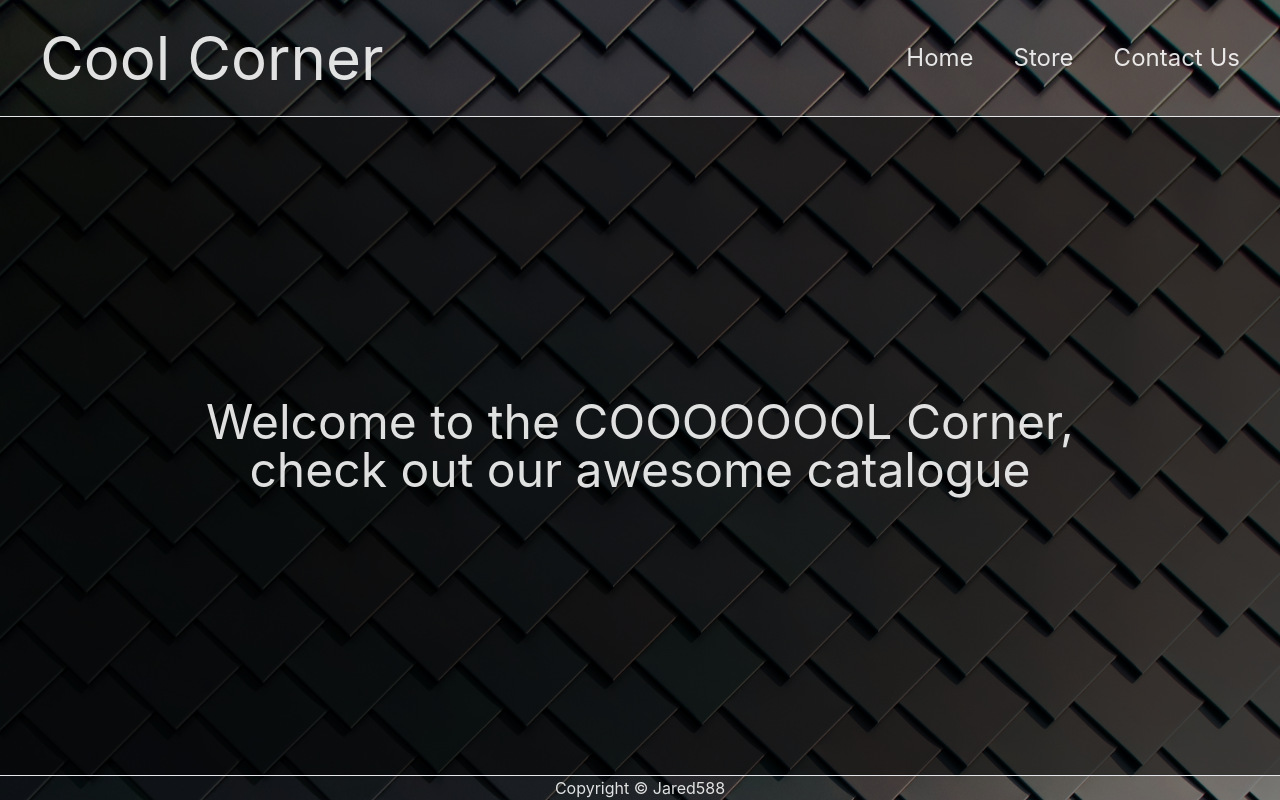
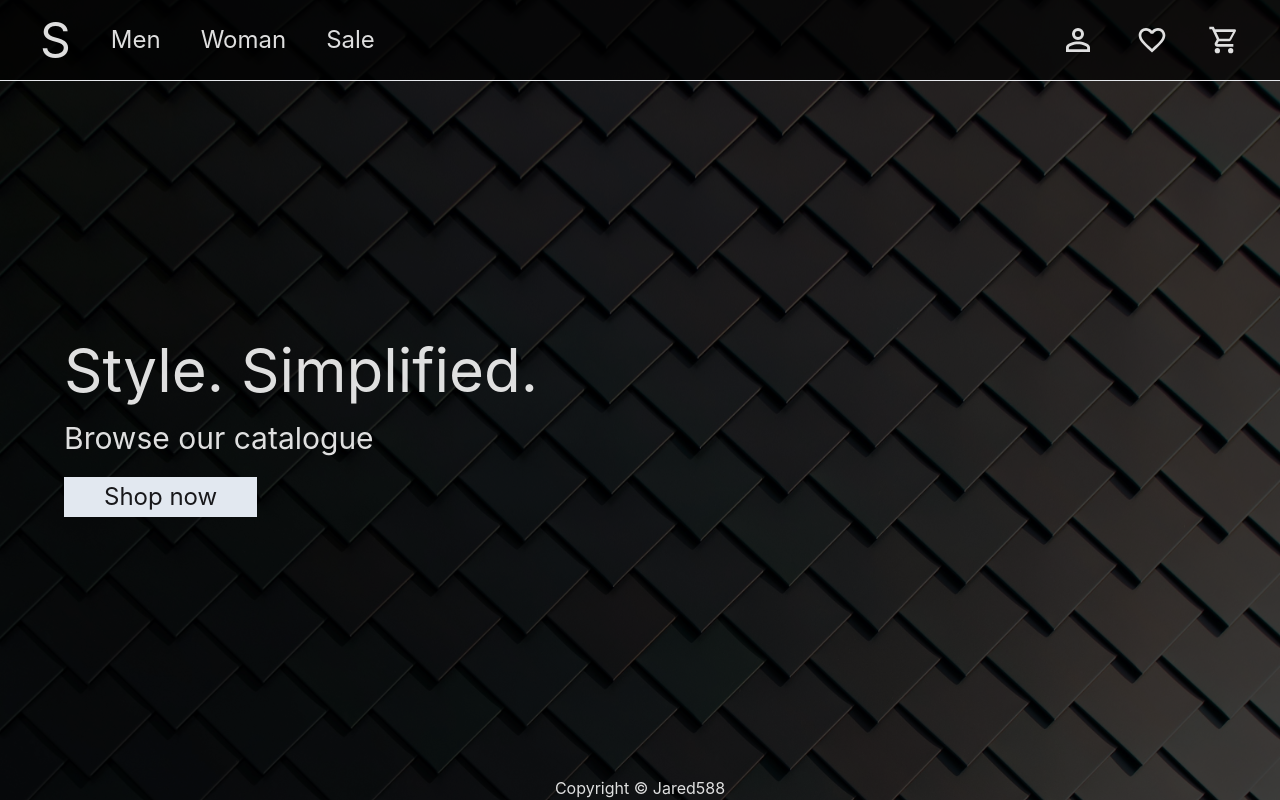
Before and after one commit to Jared588/shopping-cart, a React (Vite) app: page / in a window 1280 px wide. Built offline with nearby package versions, Linux system fonts and the light colour scheme.

Commit message:
Improve styling/layout of Homepage

```diff
--- a/src/Home.jsx
+++ b/src/Home.jsx
@@ -1,18 +1,29 @@
 function Home() {
   return (
     <div className="flex flex-col min-h-svh justify-between bg-black bg-opacity-50">
-      <header className="flex flex-col text-center justify-between sm:flex-col md:flex-row lg:flex-row">
-        <h1 className="py-7 px-10 text-6xl">Cool Corner</h1>
+      <header className="flex flex-col text-center justify-between sm:flex-col md:flex-row lg:flex-row bg-black bg-opacity-85">
+        <div className="flex flex-wrap justify-center py-4 px-10">
+          <h1 className="text-5xl cursor-pointer">S</h1>
+          <nav className="flex items-center text-2xl px-10 space-x-10 *:cursor-pointer">
+            <p>Men</p>
+            <p>Woman</p>
+            <p>Sale</p>
+          </nav>
+        </div>
         <nav className="flex items-center justify-center text-2xl px-10 space-x-10 *:cursor-pointer">
-          <p>Home</p>
-          <p>Store</p>
-          <p>Contact Us</p>
+          <svg className="w-9" xmlns="http://www.w3.org/2000/svg" viewBox="0 0 24 24"><title>account-outline</title><path d="M12,4A4,4 0 0,1 16,8A4,4 0 0,1 12,12A4,4 0 0,1 8,8A4,4 0 0,1 12,4M12,6A2,2 0 0,0 10,8A2,2 0 0,0 12,10A2,2 0 0,0 14,8A2,2 0 0,0 12,6M12,13C14.67,13 20,14.33 20,17V20H4V17C4,14.33 9.33,13 12,13M12,14.9C9.03,14.9 5.9,16.36 5.9,17V18.1H18.1V17C18.1,16.36 14.97,14.9 12,14.9Z" fill="rgba(255, 255, 255, 0.87)" /></svg>
+          <svg className="w-8" xmlns="http://www.w3.org/2000/svg" viewBox="0 0 24 24"><title>heart-outline</title><path d="M12.1,18.55L12,18.65L11.89,18.55C7.14,14.24 4,11.39 4,8.5C4,6.5 5.5,5 7.5,5C9.04,5 10.54,6 11.07,7.36H12.93C13.46,6 14.96,5 16.5,5C18.5,5 20,6.5 20,8.5C20,11.39 16.86,14.24 12.1,18.55M16.5,3C14.76,3 13.09,3.81 12,5.08C10.91,3.81 9.24,3 7.5,3C4.42,3 2,5.41 2,8.5C2,12.27 5.4,15.36 10.55,20.03L12,21.35L13.45,20.03C18.6,15.36 22,12.27 22,8.5C22,5.41 19.58,3 16.5,3Z" fill="rgba(255, 255, 255, 0.87)" /></svg>
+          <svg className="w-8" xmlns="http://www.w3.org/2000/svg" viewBox="0 0 24 24"><title>cart-outline</title><path d="M17,18A2,2 0 0,1 19,20A2,2 0 0,1 17,22C15.89,22 15,21.1 15,20C15,18.89 15.89,18 17,18M1,2H4.27L5.21,4H20A1,1 0 0,1 21,5C21,5.17 20.95,5.34 20.88,5.5L17.3,11.97C16.96,12.58 16.3,13 15.55,13H8.1L7.2,14.63L7.17,14.75A0.25,0.25 0 0,0 7.42,15H19V17H7C5.89,17 5,16.1 5,15C5,14.65 5.09,14.32 5.24,14.04L6.6,11.59L3,4H1V2M7,18A2,2 0 0,1 9,20A2,2 0 0,1 7,22C5.89,22 5,21.1 5,20C5,18.89 5.89,18 7,18M16,11L18.78,6H6.14L8.5,11H16Z" fill="rgba(255, 255, 255, 0.87)" /></svg>
         </nav>
       </header>
-      <div className="text-5xl bg-black bg-opacity-50 border-y flex flex-auto justify-center items-center text-center">
-        Welcome to the COOOOOOOL Corner, <br />check out our awesome catalogue
+      <div className="text-5xl bg-black bg-opacity-50 border-t flex flex-auto justify-left items-center text-left px-16">
+        <div>
+          <p className="slide-in mb-5 text-6xl">Style. Simplified.</p>
+          <p className="slide-in-2 mb-2 text-3xl">Browse our catalogue</p>
+          <button className="slide-in-2 px-10 py-1 text-2xl bg-slate-200 text-zinc-900">Shop now</button>
+        </div>
       </div>
-      <footer className="text-center">Copyright © Jared588</footer>
+      <footer className="text-center bg-black bg-opacity-50">Copyright © Jared588</footer>
     </div>
   );
 }
--- a/src/index.css
+++ b/src/index.css
@@ -22,4 +22,25 @@ body {
   min-width: 320px;
   min-height: 100vh;
   background: url('./assets/background.jpg') center/cover no-repeat;
+  overflow: hidden;
 }
+
+/* Animations */
+@keyframes slideInFromRight {
+  0% {
+    transform: translateX(30%);
+    opacity: 0%;
+  }
+  100% {
+    transform: translateX(0);
+    opacity: 100%;
+  }
+}
+
+.slide-in {
+  animation: slideInFromRight 2s ease-in-out;
+}
+
+.slide-in-2 {
+  animation: slideInFromRight 2.2s ease-in-out;
+}
```
